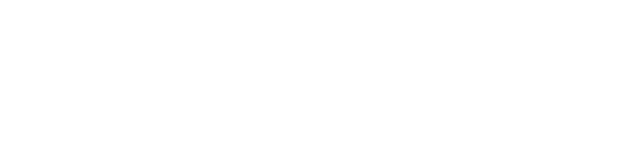
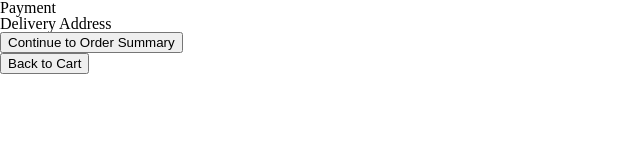
Before and after one commit to pparagonn/itmd362-project-1, a plain HTML site: page payment/index.html in a window 1280 px wide. Shown: the whole page, without its empty margins (0-640 px from the left). Drawn offline with Linux system fonts and the light colour scheme.

Commit message:
Fix hrefs one more time

```diff
--- a/payment/index.html
+++ b/payment/index.html
@@ -8,6 +8,21 @@
   </head>
   <body>
     <main>
+      <section class="shipping-delivery-section" id="shipping-selection">
+        <h1>Payment</h1>
+        <form class="payment-form">
+
+        </form>
+      </section>
+      <section class="shipping-delivery-section" id="delivery-selection">
+        <h1>Delivery Address</h1>
+        <form class="delivery-form" action="../payment/">
+
+          <input type="submit" value="Continue to Order Summary">
+        </form>
+      </section>
+      <a href="../">
+        <button type="submit">Back to Cart</button>
     </main>
   </body>
 </html>
```
Also changed, not shown: index.html (+1 -1 lines), shipping-delivery/index.html (+1 -1 lines).
